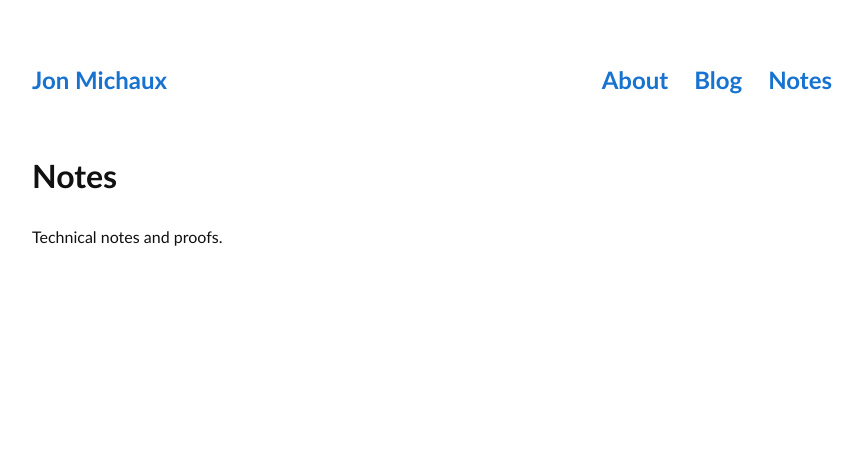
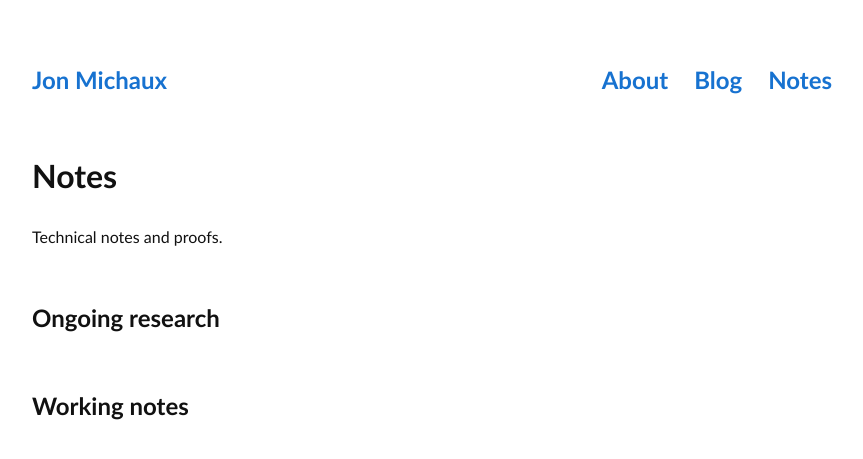
Before and after one commit to jmichaux/jmichaux.github.io, a Jekyll site: the page built from notes.md, in a window 1280 px wide. Shown: the top 459 px of the page, without its empty margins (208-1071 px from the left). Built offline with Jekyll 4.4.1, drawn with Linux system fonts in a browser that asks for light colours; a style sheet for code colours, icons or effects is not loaded.

Commit message:
updating the notes landing page

```diff
--- a/notes.md
+++ b/notes.md
@@ -5,3 +5,21 @@ permalink: /notes/
 ---
 
 Technical notes and proofs.
+
+## Ongoing research
+
+<ul>
+  {% assign ongoing = site.notes | where_exp: "n", "n.path contains 'ongoing-research/'" | sort: "title" %}
+  {% for n in ongoing %}
+    <li><a href="{{ n.url }}">{{ n.title }}</a></li>
+  {% endfor %}
+</ul>
+
+## Working notes
+
+<ul>
+  {% assign working = site.notes | where_exp: "n", "n.path contains 'working-notes/'" | sort: "title" %}
+  {% for n in working %}
+    <li><a href="{{ n.url }}">{{ n.title }}</a></li>
+  {% endfor %}
+</ul>
```
